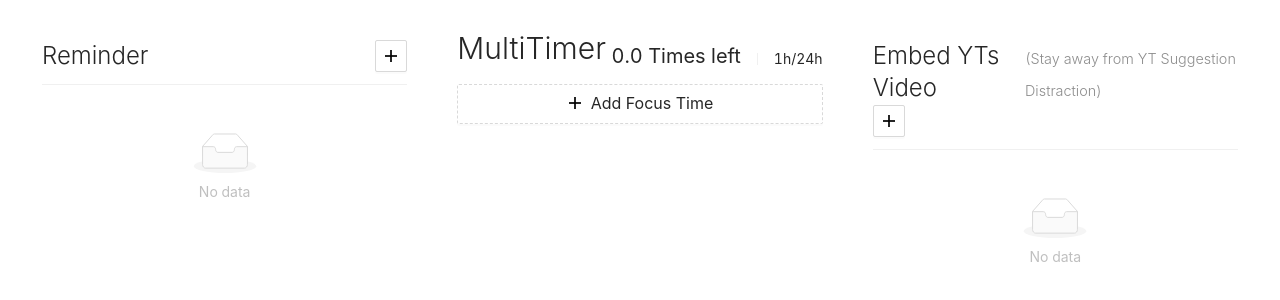
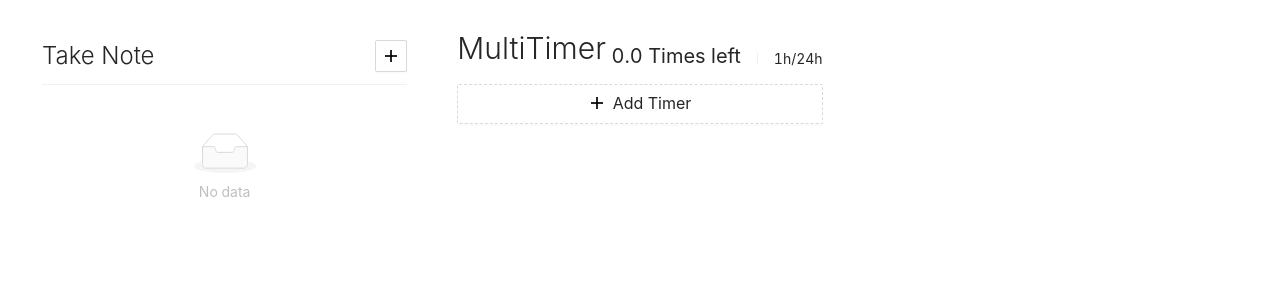
Before and after one commit to putrasurya/kaizen, a React (Create React App) app: page / in a window 1280 px wide. Shown: the top 300 px of the page. Built offline with nearby package versions, Linux system fonts and the light colour scheme.

Commit message:
refactor

```diff
--- a/src/App.js
+++ b/src/App.js
@@ -1,6 +1,5 @@
 import { Col, Row } from "antd";
-import AppEmbed from "./components/AppEmbed";
-import AppReminder from "./components/AppReminder";
+import AppNote from "./components/AppNote";
 import AppTimer from "./components/AppTimer";
 
 function App() {
@@ -8,13 +7,10 @@ function App() {
     <div className="padding-left-3 padding-right-3">
       <Row className="padding-top-2" gutter={[50, 50]}>
         <Col span={24} xs={{ order: 2 }} lg={{ order: 1, span: 12 }} xl={8}>
-          <AppReminder />
+          <AppNote />
         </Col>
         <Col span={24} xs={{ order: 1 }} lg={{ order: 1, span: 12 }} xl={8}>
           <AppTimer />
-        </Col>
-        <Col span={24} xs={{ order: 3 }} lg={{ order: 1, span: 12 }} xl={8}>
-          <AppEmbed />
         </Col>
       </Row>
     </div>
--- a/src/components/AppReminder.js
+++ b/src/components/AppNote.js
@@ -7,19 +7,19 @@ import { store } from "../redux/store";
 const { Title } = Typography;
 const { Item } = Form;
 
-function AppReminder() {
-  const { reminders, addReminder, deleteReminder } = useContext(store);
+function AppNote() {
+  const { notes, addNote, deleteNote } = useContext(store);
   const [form] = useForm();
   const [show, setShow] = useState(false);
 
   const handleAdd = (values) => {
-    addReminder(values.content);
+    addNote(values.content);
     form.resetFields();
     setShow(false);
   };
 
   const handleDelete = (id) => {
-    deleteReminder(id);
+    deleteNote(id);
   };
 
   return (
@@ -32,12 +32,12 @@ function AppReminder() {
               style={{ fontWeight: 300 }}
               className="no-margin-important"
             >
-              Reminder
+              Take Note
             </Title>
             <Button icon={<PlusOutlined />} onClick={() => setShow(true)} />
           </Row>
         }
-        dataSource={reminders}
+        dataSource={notes}
         renderItem={(item) => (
           <List.Item>
             <Row wrap={false} style={{ width: "100%" }}>
@@ -71,4 +71,4 @@ function AppReminder() {
   );
 }
 
-export default AppReminder;
+export default AppNote;
--- a/src/components/AppTimer.js
+++ b/src/components/AppTimer.js
@@ -1,17 +1,17 @@
 import { Col, Divider, Row, Space, Tooltip, Typography } from "antd";
 import { useContext } from "react";
-import TaskAdd from "./TaskAdd";
-import TaskItem from "./TaskItem";
+import TimerAdd from "./TimerAdd";
+import TimerItem from "./TimerItem";
 import { store } from "../redux/store";
 
 const { Title, Text } = Typography;
 
 function AppTimer() {
-  const { tasks } = useContext(store);
+  const { timers } = useContext(store);
 
   const totalHour = () => {
-    const secsInitial = tasks.reduce((acc, cur) => acc + cur.seconds, 0);
-    const secsSpent = tasks.reduce((acc, cur) => acc + cur.secondsSpent, 0);
+    const secsInitial = timers.reduce((acc, cur) => acc + cur.seconds, 0);
+    const secsSpent = timers.reduce((acc, cur) => acc + cur.secondsSpent, 0);
     const secs = secsInitial - secsSpent;
     const hours = Math.floor(secs / 3600);
     const minutes = Math.floor((secs % 3600) / 60);
@@ -46,9 +46,9 @@ function AppTimer() {
           </Space>
         </Col>
       </Row>
-      <TaskAdd />
-      {tasks.map((task) => (
-        <TaskItem key={task.id} task={task} />
+      <TimerAdd />
+      {timers.map((timer) => (
+        <TimerItem key={timer.id} timer={timer} />
       ))}
     </>
   );
--- a/src/components/TaskAdd.js
+++ b/src/components/TimerAdd.js
@@ -6,8 +6,8 @@ import { store } from "../redux/store";
 
 const { Item } = Form;
 
-function AddTask() {
-  const { addTask } = useContext(store);
+function AddTimer() {
+  const { addTimer } = useContext(store);
   const [show, setShow] = useState(false);
   const [form] = useForm();
 
@@ -28,8 +28,8 @@ function AddTask() {
     { label: "45 mins", value: 60 * 45 },
   ];
 
-  const addingTask = (values) => {
-    addTask(values.title, values.seconds + values.secondsAdditional);
+  const addingTimer = (values) => {
+    addTimer(values.title, values.seconds + values.secondsAdditional);
     setShow(false);
     form.resetFields();
   };
@@ -44,12 +44,12 @@ function AddTask() {
         icon={<PlusOutlined />}
         onClick={() => setShow(true)}
       >
-        Add Focus Time
+        Add Timer
       </Button>
       <Modal
         visible={show}
         width={417}
-        title="Add Focus Time"
+        title="Add Timer"
         onCancel={() => {
           setShow(false);
           form.resetFields();
@@ -59,11 +59,11 @@ function AddTask() {
         <Form
           form={form}
           size="large"
-          onFinish={addingTask}
+          onFinish={addingTimer}
           initialValues={{ seconds: 60 * 60, secondsAdditional: 0 }}
         >
           <Item name="title" required={true}>
-            <Input placeholder="eg. Crafting Hydroponic Frame" />
+            <Input placeholder="eg. Focus on Works" />
           </Item>
           <Item name="seconds" required={true}>
             <Radio.Group
@@ -85,4 +85,4 @@ function AddTask() {
   );
 }
 
-export default AddTask;
+export default AddTimer;
--- a/src/components/TaskItem.js
+++ b/src/components/TimerItem.js
@@ -6,11 +6,11 @@ import {
   UndoOutlined,
 } from "@ant-design/icons";
 import { Button, Card, Col, Row, Space, Modal } from "antd";
-import TaskCountdown from "./TaskCountdown";
+import TimerCountdown from "./TimerCountdown";
 import { store } from "../redux/store";
 
-function TaskItem({ task }) {
-  const { deleteTask, updateSecondsSpent } = useContext(store);
+function TimerItem({ timer }) {
+  const { deleteTimer, updateSecondsSpent } = useContext(store);
   const [play, setPlay] = useState(false);
 
   const buttonIcon = () => {
@@ -24,29 +24,29 @@ function TaskItem({ task }) {
   const handleDelete = (id) => {
     Modal.confirm({
       title: "delete timer?",
-      onOk: () => deleteTask(id),
+      onOk: () => deleteTimer(id),
     });
   };
 
-  const handleReset = (task) => {
+  const handleReset = (timer) => {
     Modal.confirm({
       title: "reset timer?",
-      onOk: () => updateSecondsSpent(task.id, 0),
+      onOk: () => updateSecondsSpent(timer.id, 0),
     });
   }
 
   return (
     <Card className="margin-top-1" size="small">
       <Row justify="space-between" align="middle">
-        <Col>{task.title}</Col>
+        <Col>{timer.title}</Col>
         <Col>
           <Space align="center" size="middle">
-            <TaskCountdown
-              key={task.id}
-              id={task.id}
+            <TimerCountdown
+              key={timer.id}
+              id={timer.id}
               play={play}
-              seconds={task.seconds}
-              secondsSpent={task.secondsSpent}
+              seconds={timer.seconds}
+              secondsSpent={timer.secondsSpent}
               setPlay={setPlay}
             />
             <Space size="small">
@@ -61,14 +61,14 @@ function TaskItem({ task }) {
                   type="link"
                   disabled={play}
                   icon={<UndoOutlined />}
-                  onClick={() => handleReset(task)}
+                  onClick={() => handleReset(timer)}
                 />
                 <Button
                   type="link"
                   danger
                   disabled={play}
                   icon={<DeleteOutlined />}
-                  onClick={() => handleDelete(task.id)}
+                  onClick={() => handleDelete(timer.id)}
                 />
               </div>
             </Space>
@@ -79,4 +79,4 @@ function TaskItem({ task }) {
   );
 }
 
-export default TaskItem;
+export default TimerItem;
--- a/src/redux/store.js
+++ b/src/redux/store.js
@@ -5,24 +5,24 @@ function reducer(state, action) {
   let updatedState;
 
   switch (type) {
-    case "addTask": {
-      const task = {
+    case "addTimer": {
+      const timer = {
         id: new Date().getTime(),
         title: payload.title,
         seconds: payload.seconds,
         secondsSpent: payload.secondsSpent,
       };
-      updatedState = { ...state, tasks: [task, ...state.tasks] };
+      updatedState = { ...state, timers: [timer, ...state.timers] };
       break;
     }
 
-    case "updateTask": {
+    case "updateTimer": {
       updatedState = {
         ...state,
-        tasks: state.tasks.map((task) => {
-          if (task.id !== payload.id) return task;
+        timers: state.timers.map((timer) => {
+          if (timer.id !== payload.id) return timer;
           return {
-            ...task,
+            ...timer,
             ...payload,
           };
         }),
@@ -30,28 +30,28 @@ function reducer(state, action) {
       break;
     }
 
-    case "deleteTask": {
+    case "deleteTimer": {
       updatedState = {
         ...state,
-        tasks: state.tasks.filter((task) => task.id !== payload.id),
+        timers: state.timers.filter((timer) => timer.id !== payload.id),
       };
       break;
     }
 
-    case "addReminder": {
-      const reminder = {
+    case "addNote": {
+      const note = {
         id: new Date().getTime(),
         content: payload.content,
       };
-      updatedState = { ...state, reminders: [reminder, ...state.reminders] };
+      updatedState = { ...state, notes: [note, ...state.notes] };
       break;
     }
 
-    case "deleteReminder": {
+    case "deleteNote": {
       updatedState = {
         ...state,
-        reminders: state.reminders.filter(
-          (reminder) => reminder.id !== payload.id
+        notes: state.notes.filter(
+          (note) => note.id !== payload.id
         ),
       };
       break;
@@ -81,14 +81,14 @@ function reducer(state, action) {
     }
   }
 
-  window.localStorage.setItem("__myTimerTaskApp", JSON.stringify(updatedState));
+  window.localStorage.setItem(process.env.STORAGEKEY, JSON.stringify(updatedState));
 
   return updatedState;
 }
 
 const initialState = JSON.parse(
-  window.localStorage.getItem("__myTimerTaskApp") ||
-    JSON.stringify({ tasks: [], reminders: [], embeds: [] })
+  window.localStorage.getItem(process.env.STORAGEKEY) ||
+    JSON.stringify({ timers: [], notes: [], embeds: [] })
 );
 const store = createContext(initialState);
 const { Provider } = store;
@@ -96,9 +96,9 @@ const { Provider } = store;
 function StoreProvider({ children }) {
   const [state, dispatch] = useReducer(reducer, initialState);
 
-  const addTask = (title, seconds, secondsSpent = 0, play = false) => {
+  const addTimer = (title, seconds, secondsSpent = 0, play = false) => {
     dispatch({
-      type: "addTask",
+      type: "addTimer",
       payload: {
         title,
         seconds,
@@ -108,16 +108,16 @@ function StoreProvider({ children }) {
     });
   };
 
-  const deleteTask = (id) => {
+  const deleteTimer = (id) => {
     dispatch({
-      type: "deleteTask",
+      type: "deleteTimer",
       payload: { id },
     });
   };
 
   const updateSecondsSpent = (id, secondsSpent) => {
     dispatch({
-      type: "updateTask",
+      type: "updateTimer",
       payload: {
         id,
         secondsSpent,
@@ -125,18 +125,18 @@ function StoreProvider({ children }) {
     });
   };
 
-  const addReminder = (content) => {
+  const addNote = (content) => {
     dispatch({
-      type: "addReminder",
+      type: "addNote",
       payload: {
         content,
       },
     });
   };
 
-  const deleteReminder = (id) => {
+  const deleteNote = (id) => {
     dispatch({
-      type: "deleteReminder",
+      type: "deleteNote",
       payload: { id },
     });
   };
@@ -160,13 +160,13 @@ function StoreProvider({ children }) {
   return (
     <Provider
       value={{
-        tasks: state.tasks,
-        addTask,
-        deleteTask,
+        timers: state.timers,
+        addTimer,
+        deleteTimer,
         updateSecondsSpent,
-        reminders: state.reminders,
-        addReminder,
-        deleteReminder,
+        notes: state.notes,
+        addNote,
+        deleteNote,
         embeds: state.embeds,
         addEmbed,
         deleteEmbed,
```
Also changed, not shown: src/components/TimerCountdown.js (renamed from src/components/TaskCountdown.js).
